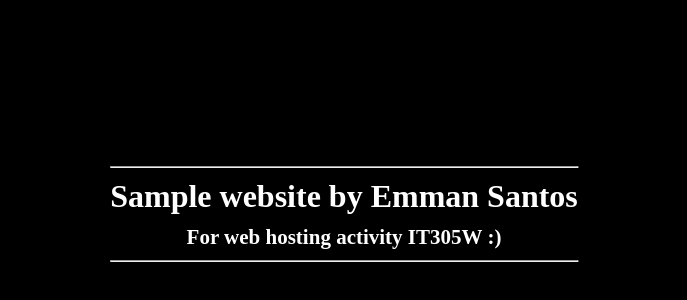
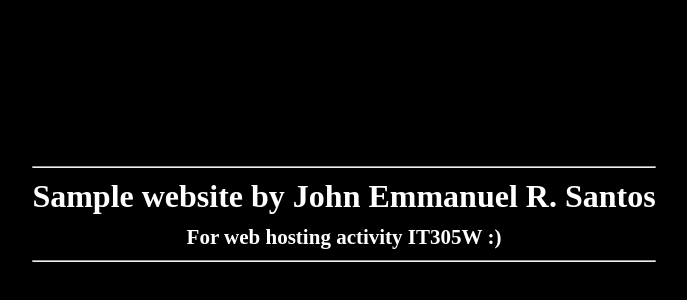
Before and after one commit to dookie21/my-website, a plain HTML site: page index.html in a window 1280 px wide. Shown: the part 186-486 px from the top of the page, without its empty margins (296-983 px from the left). Drawn offline with Linux system fonts and the light colour scheme.

Commit message:
Full name modification

```diff
--- a/index.html
+++ b/index.html
@@ -10,7 +10,7 @@
 <body>
     <div id="hero">
         <hr style="margin-bottom: 10px;">
-        <h1>Sample website by Emman Santos</h1>
+        <h1>Sample website by John Emmanuel R. Santos</h1>
         <p>For web hosting activity IT305W :&#41;</p>
         <hr style="margin-top: 10px;">
     </div>
```
